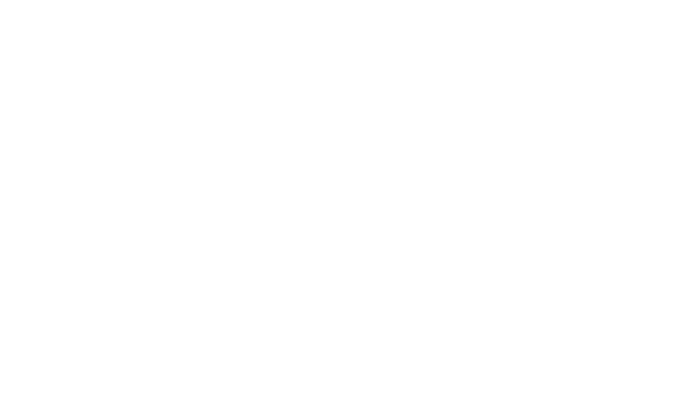
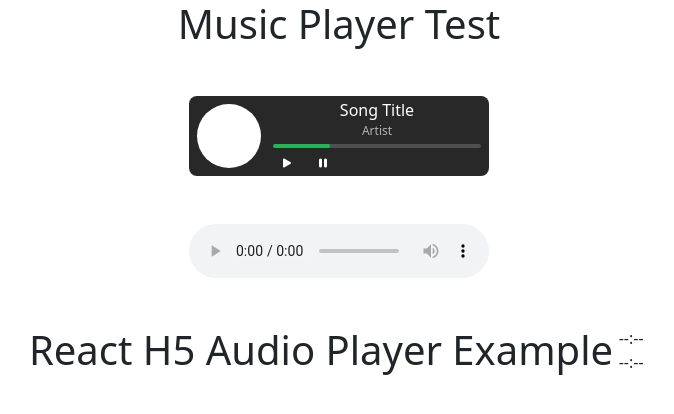
Before and after one commit to kzoou2/BB_Frontend, a React (Create React App) app: page /test in a window 1280 px wide. Before the commit this address had no page. Shown: the top 414 px of the page, without its empty margins (301-975 px from the left). Built offline with nearby package versions, Linux system fonts and the light colour scheme; no server answers.

Commit message:
# 음악 플레이어 작업 - 패키지 설치   - react-h5-audio-player - 테스트 음원 추가   - Rain.mp3 - App.js   - test 페이지 경로 변경

```diff
--- a/package.json
+++ b/package.json
@@ -13,6 +13,7 @@
     "react": "^18.2.0",
     "react-bootstrap": "^2.9.1",
     "react-dom": "^18.2.0",
+    "react-h5-audio-player": "^3.9.0",
     "react-icons": "^4.12.0",
     "react-responsive": "^9.0.2",
     "react-router-dom": "^6.18.0",
--- a/src/pages/App.js
+++ b/src/pages/App.js
@@ -40,7 +40,7 @@
                     <Route path="/pl" element={<PlayListSearch />} /> {/* Post Test Link */}
                     <Route path="/pl/1" element={<PlayListPicChoose />} /> {/* Post Test Link */}
                     <Route path="/pl/2" element={<PlayListText />} /> {/* Post Test Link */}
-                    <Route path="/mptest" element={<MusicPlayerTest />} />
+                    <Route path="/test" element={<MusicPlayerTest />} />
                 </Routes>
             </div>
         </BrowserRouter>
--- a/src/pages/MusicPlayerTest.js
+++ b/src/pages/MusicPlayerTest.js
@@ -1,27 +1,45 @@
 import React from 'react';
 import '../css/MusicPlayer.css';
+import H5AudioPlayer from 'react-h5-audio-player';
 
 function MusicPlayerTest() {
     return (
         <div>
             <h1>Music Player Test</h1>
             <div className='d-flex justify-content-center mt-5'>
-                <div class="audio-player">
-                    <div class="album-cover"></div>
-                    <div class="player-controls">
-                        <div class="song-info">
-                            <div class="song-title">Song Title</div>
-                            <p class="artist">Artist</p>
+                <div className="audio-player">
+                    <div className="album-cover"></div>
+                    <div className="player-controls">
+                        <div className="song-info">
+                            <div className="song-title">Song Title</div>
+                            <p className="artist">Artist</p>
                         </div>
-                        <div class="progress-bar">
-                            <div class="progress"></div>
+                        <div className="progress-bar">
+                            <div className="progress"></div>
                         </div>
-                        <div class="buttons">
-                            <button class="play-btn"><svg viewBox="0 0 16 16" class="bi bi-play-fill" fill="currentColor" height="16" width="16" xmlns="http://www.w3.org/2000/svg" style={{ color: "white" }}> <path fill="white" d="m11.596 8.697-6.363 3.692c-.54.313-1.233-.066-1.233-.697V4.308c0-.63.692-1.01 1.233-.696l6.363 3.692a.802.802 0 0 1 0 1.393z"></path> </svg></button>
-                            <button class="pause-btn"><svg viewBox="0 0 16 16" class="bi bi-pause-fill" fill="currentColor" height="16" width="16" xmlns="http://www.w3.org/2000/svg" style={{ color: "white" }}> <path fill="white" d="M5.5 3.5A1.5 1.5 0 0 1 7 5v6a1.5 1.5 0 0 1-3 0V5a1.5 1.5 0 0 1 1.5-1.5zm5 0A1.5 1.5 0 0 1 12 5v6a1.5 1.5 0 0 1-3 0V5a1.5 1.5 0 0 1 1.5-1.5z"></path> </svg></button>
+                        <div className="buttons">
+                            <button className="play-btn"><svg viewBox="0 0 16 16" className="bi bi-play-fill" fill="currentColor" height="16" width="16" xmlns="http://www.w3.org/2000/svg" style={{ color: "white" }}> <path fill="white" d="m11.596 8.697-6.363 3.692c-.54.313-1.233-.066-1.233-.697V4.308c0-.63.692-1.01 1.233-.696l6.363 3.692a.802.802 0 0 1 0 1.393z"></path> </svg></button>
+                            <button className="pause-btn"><svg viewBox="0 0 16 16" className="bi bi-pause-fill" fill="currentColor" height="16" width="16" xmlns="http://www.w3.org/2000/svg" style={{ color: "white" }}> <path fill="white" d="M5.5 3.5A1.5 1.5 0 0 1 7 5v6a1.5 1.5 0 0 1-3 0V5a1.5 1.5 0 0 1 1.5-1.5zm5 0A1.5 1.5 0 0 1 12 5v6a1.5 1.5 0 0 1-3 0V5a1.5 1.5 0 0 1 1.5-1.5z"></path> </svg></button>
                         </div>
                     </div>
                 </div>
+            </div>
+            <div className='d-flex justify-content-center mt-5'>
+                <audio
+                    src='https://p.scdn.co/mp3-preview/8064eef0f1170380720c7c124eabf2d06b3f2170'
+                    controls={true}
+                    autoPlay={false}
+                />
+            </div>
+            <div className='d-flex justify-content-center mt-5'>
+                <h1>React H5 Audio Player Example</h1>
+                <H5AudioPlayer
+                    // autoPlay
+                    src='https://p.scdn.co/mp3-preview/8064eef0f1170380720c7c124eabf2d06b3f2170' // 실제 오디오 파일 경로로 변경해주세요
+                    onPlay={(e) => console.log('onPlay')}
+                    onPause={(e) => console.log('onPause')}
+                    onEnded={(e) => console.log('onEnded')}
+                />
             </div>
         </div>
     );
```
Also changed, not shown: 2 other files (tests, documents, lock files or other folders).
